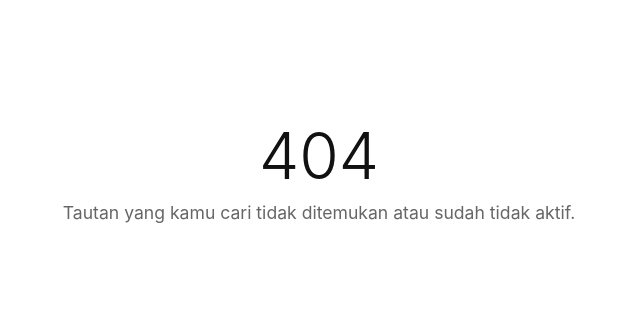
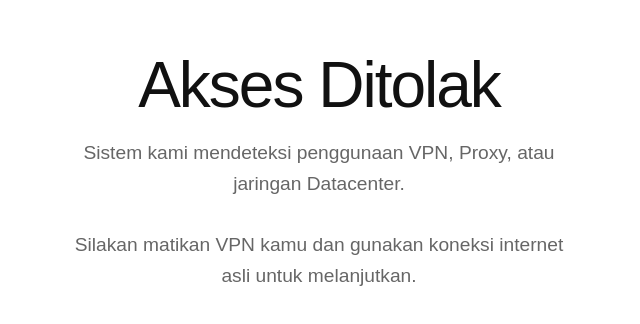
Before and after one commit to hyein89/Superlinkdd, a Next.js app: page /vpn in a window 1280 px wide. Before the commit this address had no page. Shown: the part 230-554 px from the top of the page, without its empty margins (321-961 px from the left). Built offline with nearby package versions, Linux system fonts and the light colour scheme.

Commit message:
Create page.js

```diff
--- /dev/null
+++ b/app/vpn/page.js
@@ -0,0 +1,27 @@
+// app/vpn/page.js
+
+export default function VpnWarning() {
+  return (
+    <main style={{
+      display: 'flex',
+      flexDirection: 'column',
+      justifyContent: 'center',
+      alignItems: 'center',
+      minHeight: '100vh',
+      textAlign: 'center',
+      padding: '2rem',
+      backgroundColor: '#ffffff',
+      color: '#111111',
+      fontFamily: 'sans-serif'
+    }}>
+      <h1 style={{ fontSize: '4rem', fontWeight: '300', marginBottom: '1rem', letterSpacing: '-2px' }}>
+        Akses Ditolak
+      </h1>
+      <p style={{ fontSize: '1.2rem', color: '#666', maxWidth: '500px', lineHeight: '1.6' }}>
+        Sistem kami mendeteksi penggunaan VPN, Proxy, atau jaringan Datacenter.
+        <br /><br />
+        Silakan matikan VPN kamu dan gunakan koneksi internet asli untuk melanjutkan.
+      </p>
+    </main>
+  );
+}
```
